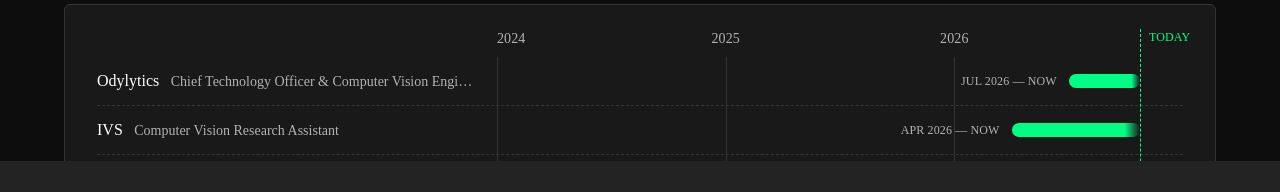
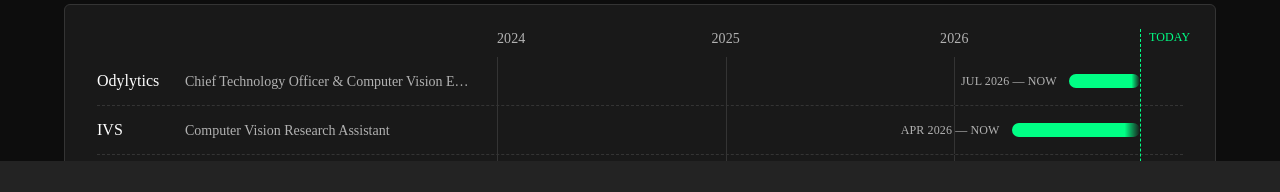
Before and after one commit to tuannghia2457/tuannghia_portfolio, a React (Vite) app: page /experience in a window 1280 px wide. Shown: the part 639-831 px from the top of the page. Built offline with nearby package versions, Linux system fonts and the light colour scheme.

Commit message:
Align company names and roles in the experience chart
Labels now sit in two columns so every role starts at the same edge.

```diff
--- a/src/components/experience-timeline.css
+++ b/src/components/experience-timeline.css
@@ -7,8 +7,10 @@
 .timeline-lanes { margin: 6px 0 0; padding: 0; list-style: none; }
 .timeline-lane { display: grid; grid-template-columns: var(--lane-label) 1fr; align-items: center; min-height: 48px; }
 .timeline-lane + .timeline-lane { border-top: 1px dashed var(--border); }
-.timeline-lane-label { overflow: hidden; padding-right: 24px; font-size: var(--text-sm); line-height: var(--leading-snug); white-space: nowrap; text-overflow: ellipsis; color: var(--muted-foreground); }
-.timeline-lane-label strong { margin-right: 8px; color: var(--foreground); font-size: var(--text-base); font-weight: var(--weight-medium); }
+/* Company and role sit in two aligned columns. */
+.timeline-lane-label { display: grid; grid-template-columns: 5.5rem minmax(0, 1fr); align-items: baseline; padding-right: 24px; font-size: var(--text-sm); line-height: var(--leading-snug); white-space: nowrap; color: var(--muted-foreground); }
+.timeline-lane-label strong { color: var(--foreground); font-size: var(--text-base); font-weight: var(--weight-medium); }
+.timeline-lane-label > span { overflow: hidden; text-overflow: ellipsis; }
 .timeline-track { position: relative; height: 48px; }
 .timeline-gridline { position: absolute; top: 0; bottom: 0; width: 1px; background: var(--border); }
 .timeline-overview .timeline-bar-dates { position: absolute; top: 50%; font-size: var(--text-xs); color: var(--muted-foreground); letter-spacing: var(--tracking-small); white-space: nowrap; transform: translateY(-50%); }
@@ -44,7 +46,7 @@
 @media (max-width: 640px) {
   .timeline-overview { --lane-label: 0px; padding: 18px 16px 20px; }
   .timeline-lane { grid-template-columns: 1fr; padding-block: 8px 0; }
-  .timeline-lane-label { padding: 0; font-size: var(--text-xs); white-space: normal; }
+  .timeline-lane-label { display: block; padding: 0; font-size: var(--text-xs); white-space: normal; }
   .timeline-lane-label strong { display: block; font-size: var(--text-sm); }
   .timeline-track { height: 34px; }
   .timeline-bar { height: 10px; }
```
